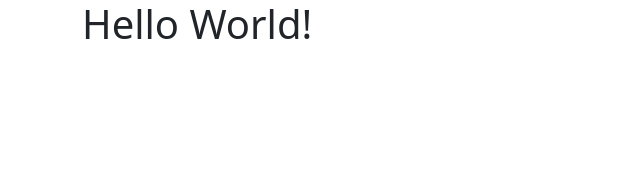
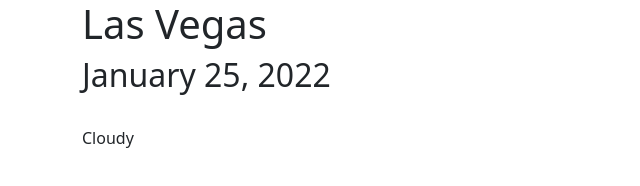
Before and after one commit to rsal86/Weather-Application-2, a plain HTML site: page index.html in a window 1280 px wide. Shown: the whole page, without its empty margins (0-640 px from the left). Drawn offline with nearby package versions, Linux system fonts and the light colour scheme.

Commit message:
Added city and date

```diff
--- a/index.html
+++ b/index.html
@@ -15,7 +15,9 @@
 	</head>
 	<body>
 		<div class="container">
-			<h1>Hello World!</h1>
+			<h1>Las Vegas</h1>
+			<h2>January 25, 2022</h2>
+			<p><img src="" alt="" /><br />Cloudy</p>
 		</div>
 		<script src="src/app.js"></script>
 	</body>
```
Also changed, not shown: 1 other file.
